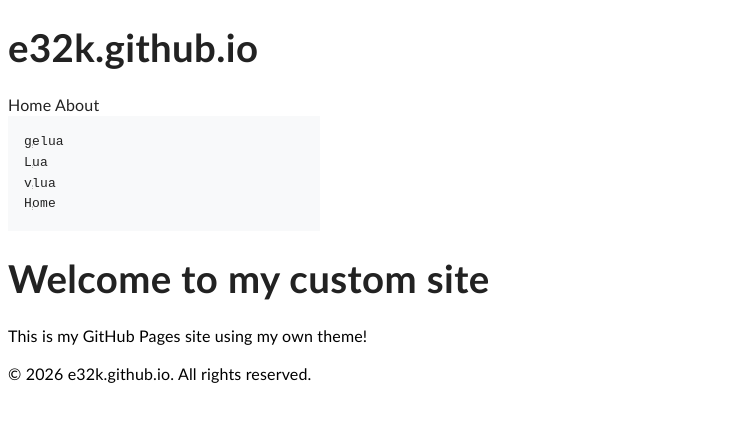
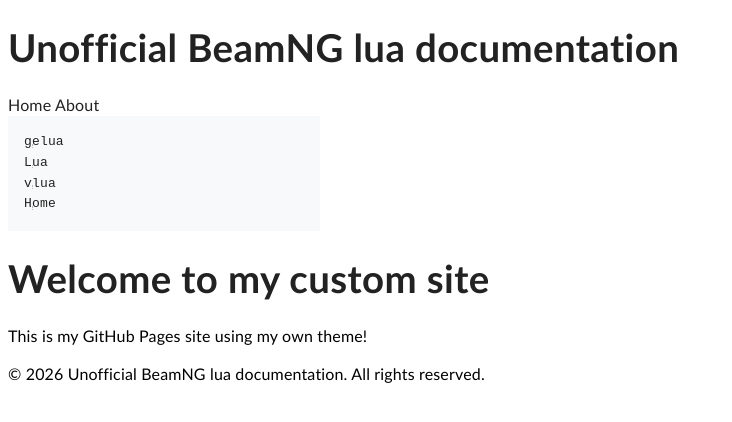
Before and after one commit to E32k/e32k.github.io, a Jekyll site: the page built from index.md, in a window 1280 px wide. Shown: the top 422 px of the page, without its empty margins (0-732 px from the left). Built offline with Jekyll 4.4.1, drawn with Linux system fonts in a browser that asks for light colours.

Commit message:
Update _config.yml

```diff
--- a/_config.yml
+++ b/_config.yml
@@ -1,2 +1,2 @@
-title: e32k.github.io
+title: Unofficial BeamNG lua documentation
 description: My personal GitHub Pages site
```
